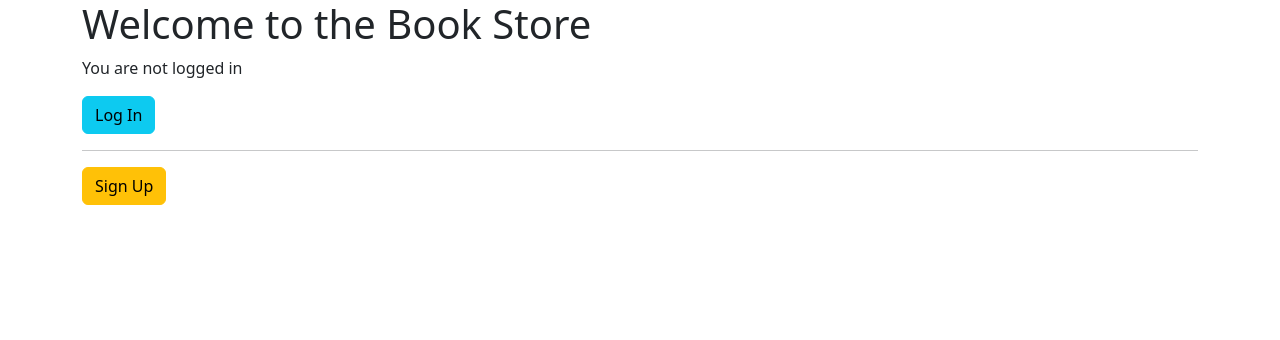
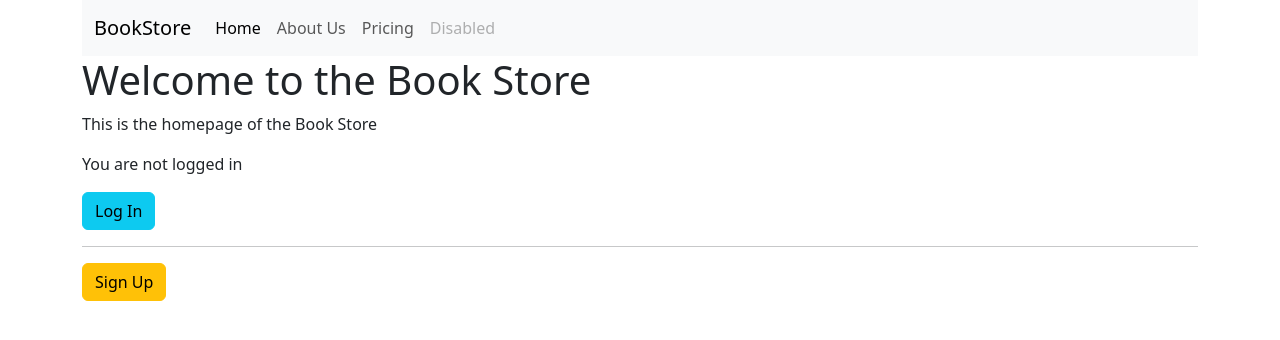
Before and after one commit to farzinsh7/ch4-bookstore, a Django app: page / in a window 1280 px wide. Shown: the top 340 px of the page. Run offline with Django 4.2, Linux system fonts and the light colour scheme; some libraries are stand-ins or nearby versions.

Commit message:
added about page with tests

```diff
--- a/core/pages/urls.py
+++ b/core/pages/urls.py
@@ -4,4 +4,5 @@ from . import views
 app_name = 'pages'
 urlpatterns = [
     path("", views.HomePageView.as_view(), name="home"),
+    path("about/", views.AboutPageView.as_view(), name="about"),
 ]
--- a/core/pages/views.py
+++ b/core/pages/views.py
@@ -4,3 +4,7 @@ from django.views.generic import TemplateView
 
 class HomePageView(TemplateView):
     template_name = "pages/home.html"
+
+
+class AboutPageView(TemplateView):
+    template_name = "pages/about.html"
--- /dev/null
+++ b/core/static/js/main.js
@@ -0,0 +1,4 @@
+window.onload = () => {
+    // Custom Player Copyright 2023 - Coded by: https://FarzinShams.com
+    console.log('Coded by: https://FarzinShams.com');
+}
--- a/core/templates/base/_base.html
+++ b/core/templates/base/_base.html
@@ -7,6 +7,7 @@
     <title>{% block title %}Book Store{% endblock title %}</title>
 </head>
 <body>
+    {% include "base/shared/header.html" %}
     <div class="container">
         {% block content %}
         {% endblock content %}
--- a/core/templates/base/_footer_refrences.html
+++ b/core/templates/base/_footer_refrences.html
@@ -1,4 +1,7 @@
 {% load static %}
+
+<!-- Custom Js -->
+<script src="{% static 'js/main.js' %}"></script>
 
 <!-- Bootstrap core JavaScript -->
 <script src="{% static 'vendor/jquery/jquery.min.js' %}"></script>
--- a/core/templates/base/_header_refrences.html
+++ b/core/templates/base/_header_refrences.html
@@ -2,5 +2,6 @@
 
 <!-- Bootstrap CSS -->
 <link rel="stylesheet" href="{% static 'vendor/bootstrap/css/bootstrap.min.css' %}">
+
 <!-- Custom CSS -->
 <link rel="stylesheet" href="{% static 'css/style.css' %}">
--- /dev/null
+++ b/core/templates/base/shared/header.html
@@ -0,0 +1,18 @@
+<div class="container">
+    <nav class="navbar navbar-expand-lg bg-body-tertiary">
+        <div class="container-fluid">
+            <a class="navbar-brand" href="#">BookStore</a>
+            <button class="navbar-toggler" type="button" data-bs-toggle="collapse" data-bs-target="#navbarNavAltMarkup" aria-controls="navbarNavAltMarkup" aria-expanded="false" aria-label="Toggle navigation">
+            <span class="navbar-toggler-icon"></span>
+            </button>
+            <div class="collapse navbar-collapse" id="navbarNavAltMarkup">
+            <div class="navbar-nav">
+                <a class="nav-link {% if request.resolver_match.url_name == "home" %}active{% endif %}" aria-current="page" href="{% url "pages:home" %}">Home</a>
+                <a class="nav-link {% if request.resolver_match.url_name == "about" %}active{% endif %}" href="{% url "pages:about" %}">About Us</a>
+                <a class="nav-link" href="#">Pricing</a>
+                <a class="nav-link disabled" aria-disabled="true">Disabled</a>
+            </div>
+            </div>
+        </div>
+    </nav>
+</div>
--- /dev/null
+++ b/core/templates/pages/about.html
@@ -0,0 +1,5 @@
+{% extends "base/_base.html" %}
+{% block title %}About{% endblock title %}
+{% block content %}
+<h1>About Page</h1>
+{% endblock content %}
--- a/core/templates/pages/home.html
+++ b/core/templates/pages/home.html
@@ -2,6 +2,7 @@
 {% block title %}Homepage{% endblock title %}
 {% block content %}
     <h1>Welcome to the Book Store</h1>
+    <p>This is the homepage of the Book Store</p>
     {% if user.is_authenticated %}
     <p>Hi {{ user.email }}!</p>
     <p><a href="{% url 'logout' %}">Log Out</a></p>
```
Also changed, not shown: core/pages/tests/test_about_page.py (added, +26 -0 lines), core/pages/tests/test_home_page.py (renamed from core/pages/tests.py, +1 -1 lines), core/pages/tests/__init__.py (added), core/templates/base/shared/footer.html (added).
